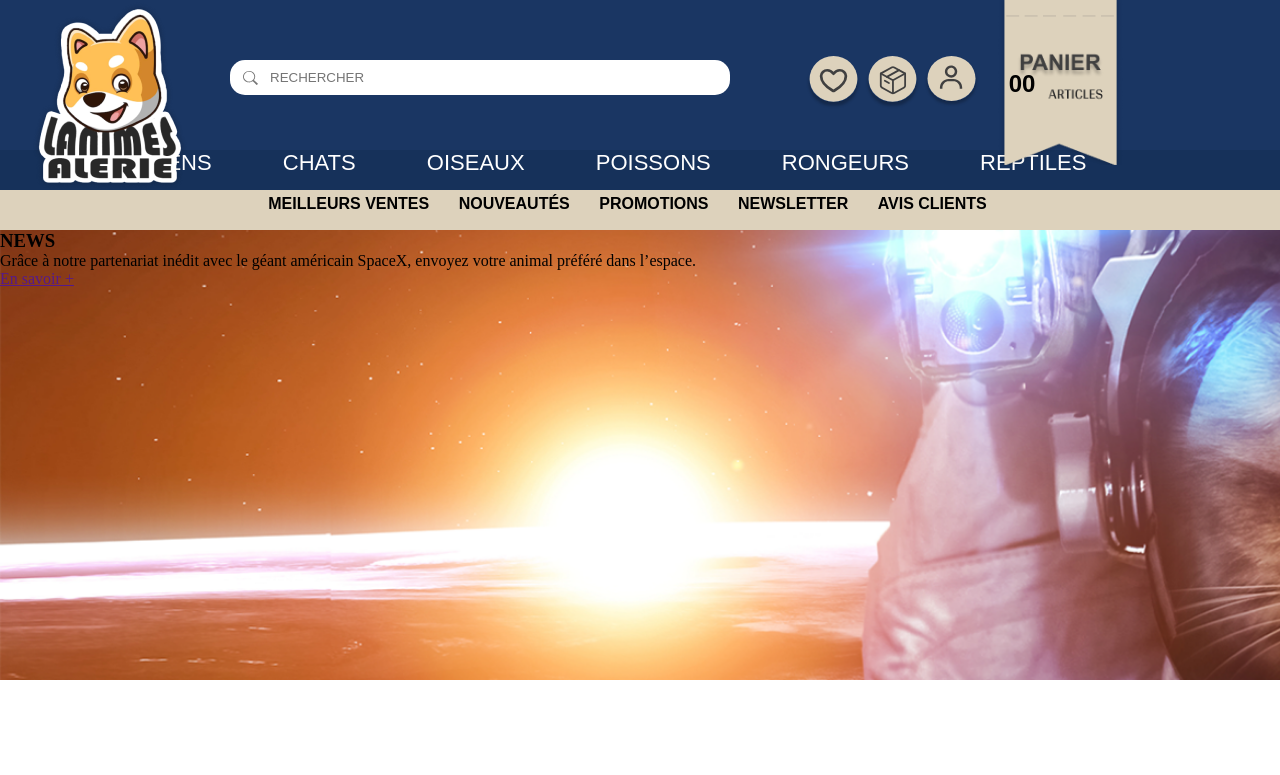
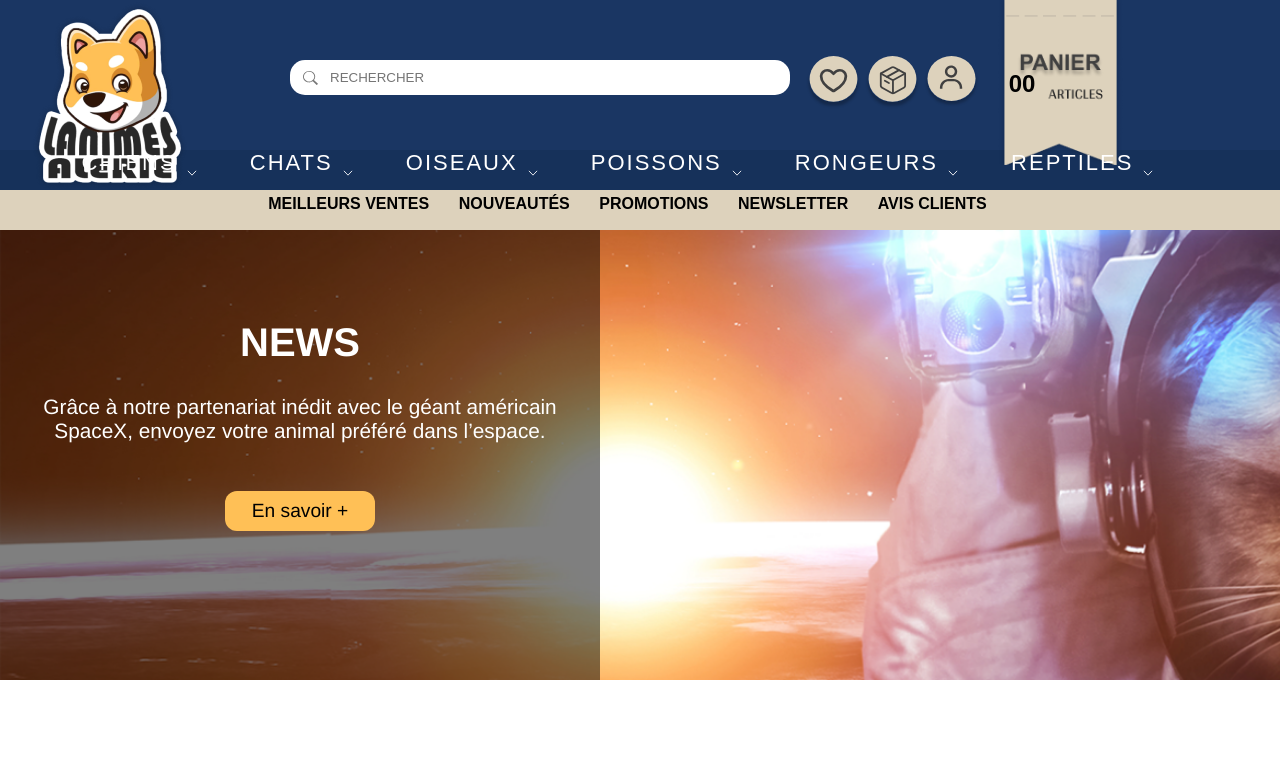
Before and after one commit to LaurentCNS/Business-case-2022, a website: page public/index.html in a window 1280 px wide. Shown: the top 775 px of the page. Drawn offline with nearby package versions, Linux system fonts and the light colour scheme; a web font is replaced by a local one.

Commit message:
fin de head et banniere

```diff
--- a/app/sass/_format.scss
+++ b/app/sass/_format.scss
@@ -9,6 +9,19 @@
     font-family: 'Arya', sans-serif;
     text-transform: uppercase;
     font-size: 22px;
+    letter-spacing: 2px;
+}
+
+.banner .info h3{
+    color: white;
+    font-family: 'Arimo', sans-serif;
+    font-size: 2.5rem;
+}
+
+.banner .info p{
+    color: white;
+    font-family: 'Arimo', sans-serif;
+    font-size: 1.3rem;
 }
 
 .navbottom{
@@ -25,3 +38,35 @@ $bleutheme: #1A3663;
 $bleufonce: #16315A;
 $orange: #FFC056;
 $beige: #DDD2BC;
+
+
+// BUTTON //
+
+.btnyellow{
+    display: flex;
+    justify-content: center;
+    align-items: center;
+    width: 150px;
+    height: 40px;
+    background: $orange;
+    border-radius: 12px;
+    color: black;
+    font-size: 1.2rem;
+    text-decoration: none;
+    font-family: 'Arimo', sans-serif;
+}
+
+.btnyellow:hover{
+    display: flex;
+    justify-content: center;
+    align-items: center;
+    width: 150px;
+    height: 40px;
+    background: #E19F30;
+    border-radius: 12px;
+    border-radius: 12px;
+    color: black;
+    font-size: 1.2rem;
+    text-decoration: none;
+    font-family: 'Arimo', sans-serif;
+}
--- a/app/sass/_header.scss
+++ b/app/sass/_header.scss
@@ -21,7 +21,7 @@
 .headeranduser .search-container{
     width: 500px;
     height: 40px;
-    margin-left: 230px;
+    margin-left: 290px;
     padding-top: 55px;
 }
 
@@ -48,10 +48,6 @@
 
 .headeranduser form{
     padding-top: 5px;
-}
-
-.headeranduser .round:hover{
-    outline: 2px $orange solid;
 }
 
 .headeranduser .glass {
@@ -89,10 +85,30 @@
     background-position: center;
 }
 
+.headeranduser .user-space .wishlist:hover{
+    width: 55px;
+    height: 55px;
+    background: url(../assets/icon/wishlisttrue.svg);
+    transition: ease-in-out 300ms;
+    background-repeat: no-repeat;
+    background-size: 100%;
+    background-position: center;
+}
+
 .headeranduser .user-space .order{
     width: 55px;
     height: 55px;
     background: url(../assets/icon/order.svg);
+    background-repeat: no-repeat;
+    background-size: 100%;
+    background-position: center;
+}
+
+.headeranduser .user-space .order:hover{
+    width: 55px;
+    height: 55px;
+    background: url(../assets/icon/ordertrue.svg);
+    transition: ease-in-out 300ms;
     background-repeat: no-repeat;
     background-size: 100%;
     background-position: center;
@@ -107,6 +123,15 @@
     background-position: center;
 }
 
+.headeranduser .user-space .user:hover{
+    width: 55px;
+    height: 55px;
+    background: url(../assets/icon/usertrue.svg);
+    background-repeat: no-repeat;
+    transition: ease-in-out 300ms;
+    background-size: 100%;
+    background-position: center;
+}
 .headeranduser .basket{
     width: 125px;
     height: 185px;
--- a/app/sass/_navbar.scss
+++ b/app/sass/_navbar.scss
@@ -8,6 +8,7 @@
 
 .navtop ul li{
     display: inline;
+    position: relative;
     margin-right: 65px;
     margin-bottom: 0;
 }
@@ -21,6 +22,19 @@
 .navtop ul li a{
     text-decoration: none;
     color: white;
+}
+
+.navtop .arrow{
+    display: inline-block;
+    position: absolute;
+    width: 20px;
+    height: 20px;
+    background: url(../assets/icon/arrowbottom.svg);
+    background-repeat: no-repeat;
+    background-size: 10px;
+    margin-left: 10px;
+    top: 20px;
+
 }
 
 .navbottom{
--- a/app/sass/banner.scss
+++ b/app/sass/banner.scss
@@ -5,3 +5,27 @@
     background-repeat: no-repeat;
     background-size: cover;
 }
+
+.banner .info{
+    width: 600px;
+    height: 450px;
+    background-color: rgba(0,0,0, 0.5)
+}
+
+.banner .info h3{
+    text-align: center;
+    padding-top: 15%;
+}
+
+.banner .info p{
+    text-align: center;
+    padding-top: 5%;
+    padding-left: 5%;
+    padding-right: 5%;
+    padding-bottom: 8%;
+}
+
+.banner .btnyellow{
+    margin-right: auto;
+    margin-left: auto;
+}
--- a/app/sass/style.scss
+++ b/app/sass/style.scss
@@ -1,5 +1,6 @@
 @import url('https://fonts.googleapis.com/css2?family=Arya:wght@400;700&display=swap');
 @import url('https://fonts.googleapis.com/css2?family=Lato:ital,wght@0,400;0,700;1,400&display=swap');
+@import url('https://fonts.googleapis.com/css2?family=Arimo:ital,wght@0,400;0,700;1,400&display=swap');
 @import 'container.scss';
 @import 'format.scss' ;
 @import 'header.scss' ;
--- a/public/index.html
+++ b/public/index.html
@@ -53,12 +53,12 @@
     <!--NAVBAR PRINCIPALE-->
     <div class="navtop">
       <ul>
-        <li><a href="">Chiens</a></li>
-        <li><a href="">Chats</a></li>
-        <li><a href="">Oiseaux</a></li>
-        <li><a href="">Poissons</a></li>
-        <li><a href="">Rongeurs</a></li>
-        <li><a href="">Reptiles</a></li>
+        <li><a href="">Chiens<span class="arrow"></span></a></li>
+        <li><a href="">Chats<span class="arrow"></span></a></li>
+        <li><a href="">Oiseaux<span class="arrow"></span></a></li>
+        <li><a href="">Poissons<span class="arrow"></span></a></li>
+        <li><a href="">Rongeurs<span class="arrow"></span></a></li>
+        <li><a href="">Reptiles<span class="arrow"></span></a></li>
       </ul>
     </div>
     <!--NAVBAR DE CHEMIN-->
```
Also changed, not shown: public/assets/icon/arrowbottom.svg (added), public/css/style.css, 1 other file.
